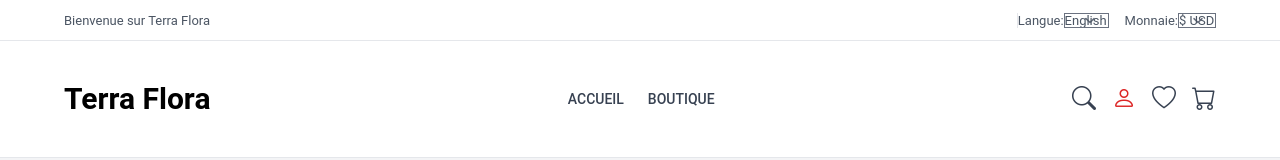
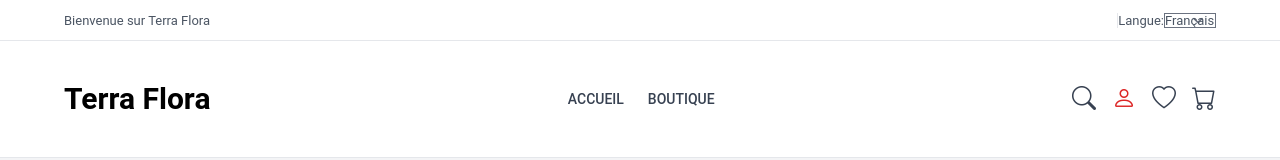
Before and after one commit to HardWareHouse/TerraFlora, a Vue app in the folder client/: page /login in a window 1280 px wide. Shown: the top 160 px of the page. Built offline with nearby package versions, Linux system fonts and the light colour scheme; a web font is replaced by a local one.

Commit message:
Clean header, check token onMounted

```diff
--- a/client/src/App.vue
+++ b/client/src/App.vue
@@ -11,6 +11,7 @@
 <script setup>
 import { ref, onMounted, onUnmounted } from 'vue';
 import { useCartStore } from './pinia/cart.js';
+import { useAuthStore } from './pinia/auth.js';
 import Header from './components/UI/header.vue';
 import Footer from './components/UI/footer.vue';
 import SearchOverlay from './components/UI/searchBar.vue';
@@ -19,6 +20,7 @@ import BasketBar from './components/UI/basket.vue';
 const showSearch = ref(false);
 const showBasket = ref(false);
 const cartStore = useCartStore();
+const authStore = useAuthStore();
 
 function toggleSearch() {
   showSearch.value = !showSearch.value;
@@ -33,9 +35,11 @@ function updateActivity() {
   cartStore.saveCartToLocalStorage();
 }
 
+
 onMounted(() => {
   document.addEventListener('mousemove', updateActivity);
   document.addEventListener('keydown', updateActivity);
+  authStore.checkToken();
 });
 
 onUnmounted(() => {
--- a/client/src/components/UI/header.vue
+++ b/client/src/components/UI/header.vue
@@ -8,15 +8,8 @@
         <div class="flex items-center space-x-1 text-[13px] text-gray-600 leading-none border-l border-gray-200">
           Langue:
           <select v-model="language" class="text-[13px] text-gray-600 leading-none focus:outline-none">
-            <option value="fr">French</option>
+            <option value="fr">Français</option>
             <option value="en">English</option>
-          </select>
-        </div>
-        <div class="flex items-center space-x-1 text-[13px] text-gray-600 leading-none">
-          Monnaie:
-          <select v-model="currency" class="text-[13px] text-gray-600 leading-none focus:outline-none">
-            <option value="eur">€ EUR</option>
-            <option value="usd">$ USD</option>
           </select>
         </div>
       </div>
@@ -32,8 +25,8 @@
       </nav>
       <div class="flex space-x-4 text-gray-700 align-center">
         <a href="#" @click.prevent="$emit('toggle-search')"><i class="bi bi-search" style="font-size: 1.5rem;"></i></a>
-        <RouterLink  to="/login"><i class="bi bi-person" style="font-size: 1.5rem;"></i></RouterLink>
-        <!-- <RouterLink  to="/dashboard"><i class="bi bi-person" style="font-size: 1.5rem;"></i></RouterLink> -->
+        <RouterLink v-if="!isAuthenticated" to="/login"><i class="bi bi-person" style="font-size: 1.5rem;"></i></RouterLink>
+        <RouterLink v-else to="/dashboard"><i class="bi bi-person" style="font-size: 1.5rem;"></i></RouterLink>
         <RouterLink to="/wishlist"><i class="bi bi-heart" style="font-size: 1.5rem;"></i></RouterLink>
         <a href="#" @click.prevent="$emit('toggle-basket')"><i class="bi bi-cart" style="font-size: 1.5rem;"></i></a>
       </div>
@@ -42,19 +35,20 @@
 </template>
 
 <script setup>
-import { ref } from 'vue';
+import { ref,computed } from 'vue';
 import { useAuthStore } from '../../pinia/auth.js';
 import { RouterLink } from 'vue-router';
 
 const authStore = useAuthStore();
-const language = ref('en');
-const currency = ref('usd');
+
+const isAuthenticated = computed(() => !!authStore.token);
+
+const language = ref('fr');
+
 </script>
 
 <style scoped>
 .container {
   max-width: 1200px;
 }
-
-
 </style>
--- a/client/src/pinia/auth.js
+++ b/client/src/pinia/auth.js
@@ -1,5 +1,9 @@
 import { defineStore } from 'pinia';
 import axios from 'axios';
+
+const instance = axios.create({
+  baseURL: 'http://localhost:8000/'
+});
 
 export const useAuthStore = defineStore('auth', {
   state: () => ({
@@ -17,13 +21,9 @@ export const useAuthStore = defineStore('auth', {
     success: "",
   }),
   actions: {
-
     async login(email, password) {
       try {
-                const response = await axios.post('http://localhost:8000/auth/login', {
-                    email: email,
-                    password: password
-                });
+        const response = await instance.post('auth/login', { email, password });
 
         const userData = response.data.user;
 
@@ -37,6 +37,12 @@ export const useAuthStore = defineStore('auth', {
         this.wantsMailNewProduct = userData.wantsMailNewProduct;
         this.wantsMailNewsletter = userData.wantsMailNewsletter;
         this.wantsMailRestockProduct = userData.wantsMailRestockProduct;
+
+        instance.defaults.headers.common['Authorization'] = `Bearer ${response.data.token}`;
+
+        localStorage.setItem('user', JSON.stringify({
+          token: this.token
+        }));
 
         this.success = 'Login successful!';
         this.error = '';
@@ -57,6 +63,17 @@ export const useAuthStore = defineStore('auth', {
       this.role = '';
       this.success = '';
       this.error = '';
+
+      localStorage.removeItem('user');
+      instance.defaults.headers.common['Authorization'] = '';
+    },
+    checkToken() {
+      const user = localStorage.getItem('user');
+      if (user) {
+        const parsedUser = JSON.parse(user);
+        this.token = parsedUser.token;
+        instance.defaults.headers.common['Authorization'] = `Bearer ${parsedUser.token}`;
+      }
     }
   }
 });
```
Lines whose indentation alone changed are shown as unchanged.
